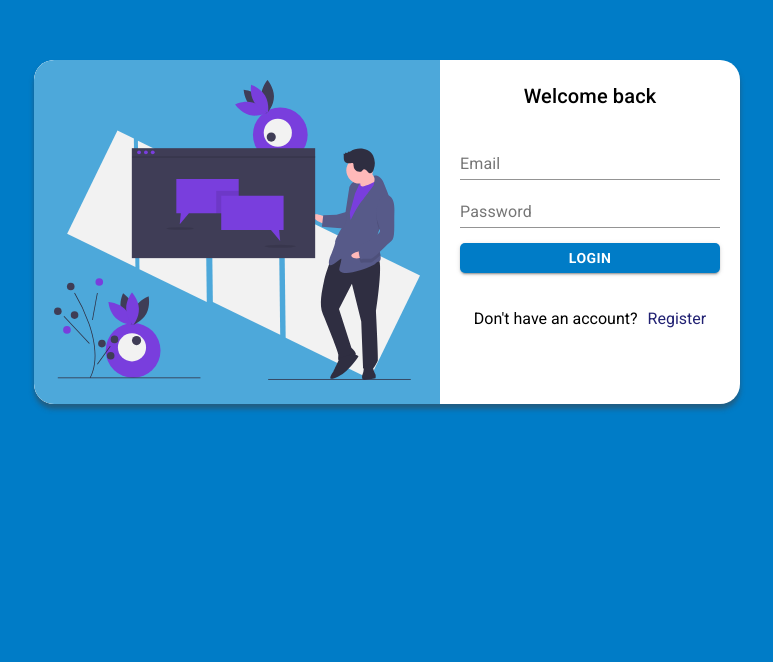
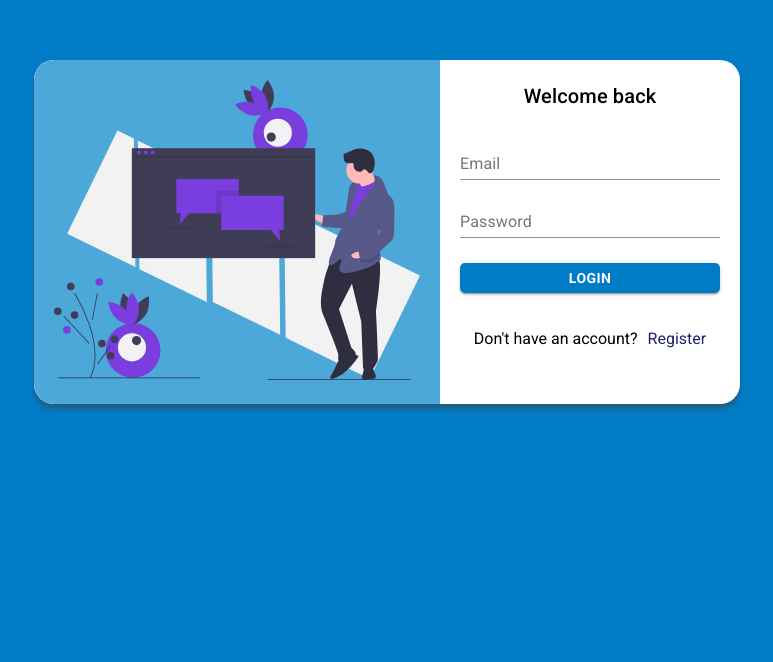
Before and after one commit to MrRaiter/hukatonFront, a React (Create React App) app: page /login in a window 1280 px wide. Shown: the part 138-800 px from the top of the page, without its empty margins (253-1026 px from the left). Built offline with nearby package versions, Linux system fonts and the light colour scheme.

Commit message:
login style fix

```diff
--- a/src/pages/login/index.jsx
+++ b/src/pages/login/index.jsx
@@ -101,7 +101,7 @@ const LoginPage = () => {
           <div id="form-section">
             <Typography align="center" variant="h6" style={{ marginTop: 20 }}>Welcome back</Typography>
 
-            <form onSubmit={submitHanlder} className="authForm">
+            <form onSubmit={submitHanlder} className="authForm" style={{ gap: 10 }}>
 
               <TextField id="name" label="Email" />
 
```
